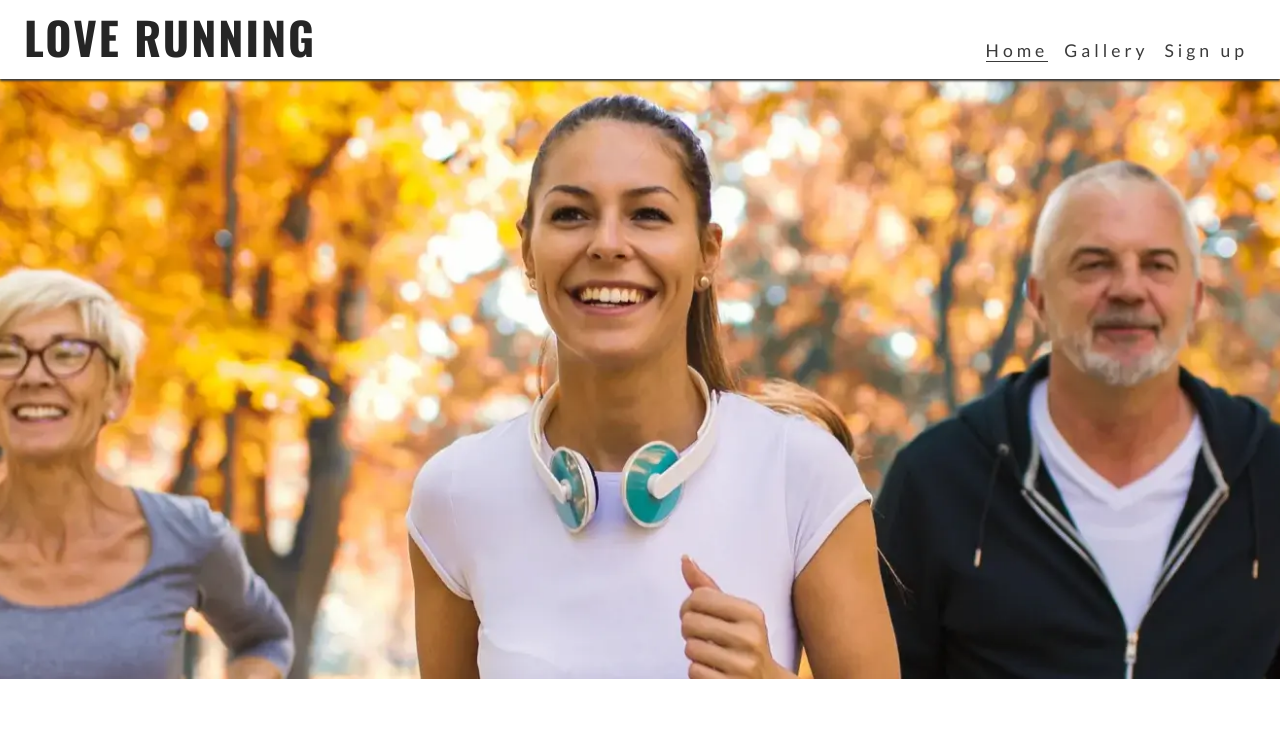
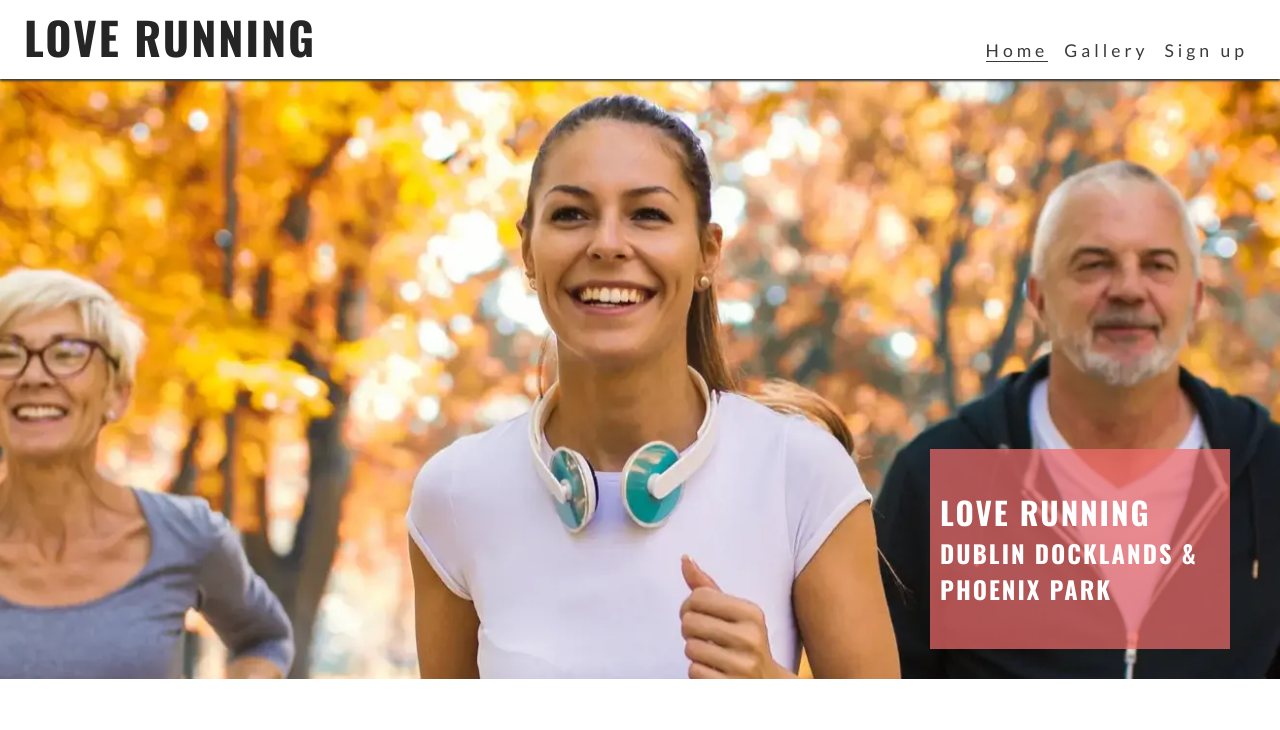
Before and after one commit to tayoai/love-running, a plain HTML site: page index.html in a window 1280 px wide. Shown: the top 730 px of the page. Drawn offline with nearby package versions, Linux system fonts and the light colour scheme.

Commit message:
Add cover text with club name and locations

```diff
--- a/assets/css/style.css
+++ b/assets/css/style.css
@@ -18,6 +18,13 @@ body {
     color: #3a3a3a;
     font-family: 'Lato', sans-serif;
 }
+
+h1, h2, h3 {
+    font-family: 'Oswald', sans-serif;
+    text-transform: uppercase;
+    letter-spacing: 2px;
+    color: #252525;
+}
 /* Header */
 header {
     background-color: #ffffff;
@@ -36,12 +43,7 @@ header a {
     color: inherit;
 }
 
-h1 {
-    font-family: 'Oswald', sans-serif;
-    text-transform: uppercase;
-    letter-spacing: 2px;
-    color: #252525;
-}
+
 
 #menu {
     font-size: 110%;
@@ -92,6 +94,23 @@ main {
     height: 600px;
     width: 100%;
     background: url(../images/hero-image.webp) no-repeat center center/cover;
+    position: relative;
+}
+
+#cover-text {
+    /* Final rgba value sets the opacity so it is semi-transparent */
+    background-color: rgba(241, 109, 107, .7);
+    font-size: 130%;
+    position: absolute;
+    bottom: 30px;
+    width: 80%;
+    min-height: 200px;
+    padding-top: 40px;
+    padding-left: 10px;
+}
+
+#cover-text > h2, #cover-text > h3 {
+    color: #ffffff;;
 }
 /* Footer */
 #social-networks {
@@ -142,6 +161,11 @@ main {
         /* Push main content down to accomodate larger header */
         margin-top: 79px;
     }
+    /* Hero */
+    #cover-text {
+        width: 300px;
+        right: 50px;
+    }
 
 }
 /* Large devices (laptops and desktops, 992px and up) */
--- a/index.html
+++ b/index.html
@@ -30,7 +30,12 @@
 
     <!-- Main -->
     <main>
-      <section id="hero"></section>
+      <section id="hero">
+        <div id="cover-text">
+          <h2>Love Running</h2>
+          <h3>Dublin Docklands & Phoenix Park</h3>
+        </div>
+      </section>
     </main>
 
     <!-- Footer -->
```
